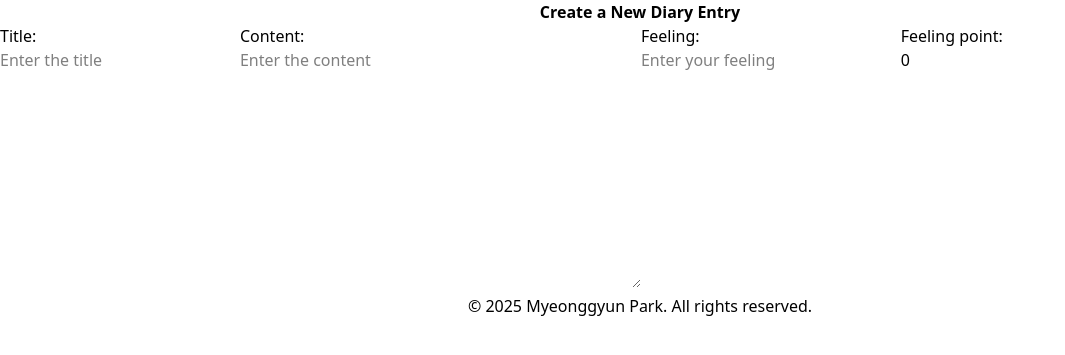
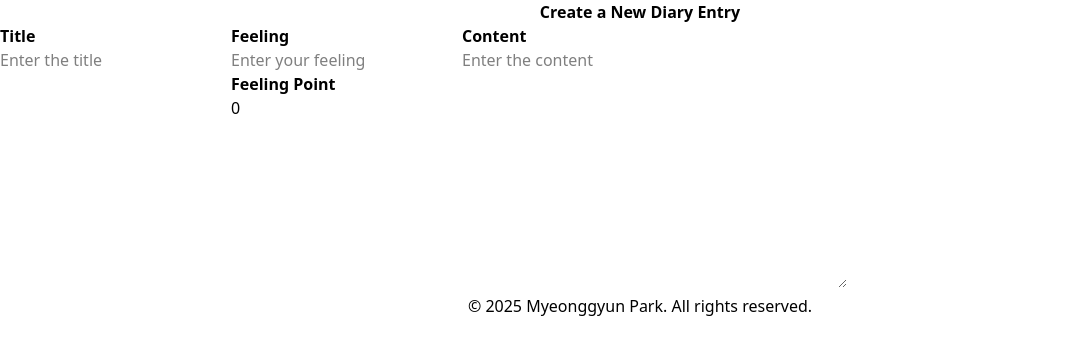
Before and after one commit to MyeonggyunPark/develop_python, a Django app: template django_practice_02/posts/templates/posts/post_create.html in a window 1280 px wide. Shown: the part 24-379 px from the top of the page, without its empty margins (0-1065 px from the left). Run offline with Django 5.2, Linux system fonts and the light colour scheme; the template is opened without the code that fills it: values that come from a table or form of the project are taken from there, others are empty; style sheets or scripts are compiled from the project's sources; parts of the project's set-up code (start-up, migrations or seed data) failed here and were passed over.

Commit message:
feat: customize post create form layout and show field errors

```diff
--- a/django_practice_02/posts/templates/posts/post_create.html
+++ b/django_practice_02/posts/templates/posts/post_create.html
@@ -13,7 +13,37 @@
     <form method="post" class="flex flex-col gap-6">
       {% csrf_token %}
 
-      {{ form.as_p }}
+      <div>
+        <span class="text-xl font-semibold">Title</span>
+        <p>{{ form.title }}</p>
+      </div>
+
+      <div class="grid grid-cols-2 gap-6">
+        <div>
+          <span class="text-xl font-semibold">Feeling</span>
+          <p>{{ form.feeling }}</p>
+          {% for error in form.feeling.errors %}
+            <p class="text-red-500 ml-2">{{ error }}</p>
+          {% endfor %}
+        </div>
+
+        <div>
+          <span class="text-xl font-semibold">Feeling Point</span>
+          <p>{{ form.feeling_point }}</p>
+          {% for error in form.feeling_point.errors %}
+            <p class="text-red-500 ml-2">{{ error }}</p>
+          {% endfor %}
+        </div>
+      </div>
+
+      <div>
+        <span class="text-xl font-semibold">Content</span>
+        <p>{{ form.content }}</p>
+        {% for error in form.content.errors %}
+            <p class="text-red-500 ml-2">{{ error }}</p>
+          {% endfor %}
+      </div>
+
 
       <div class="flex justify-end">
         <button type="submit" class="bg-amber-500 text-white px-4 py-2 rounded-lg w-32 hover:bg-amber-600">
```
